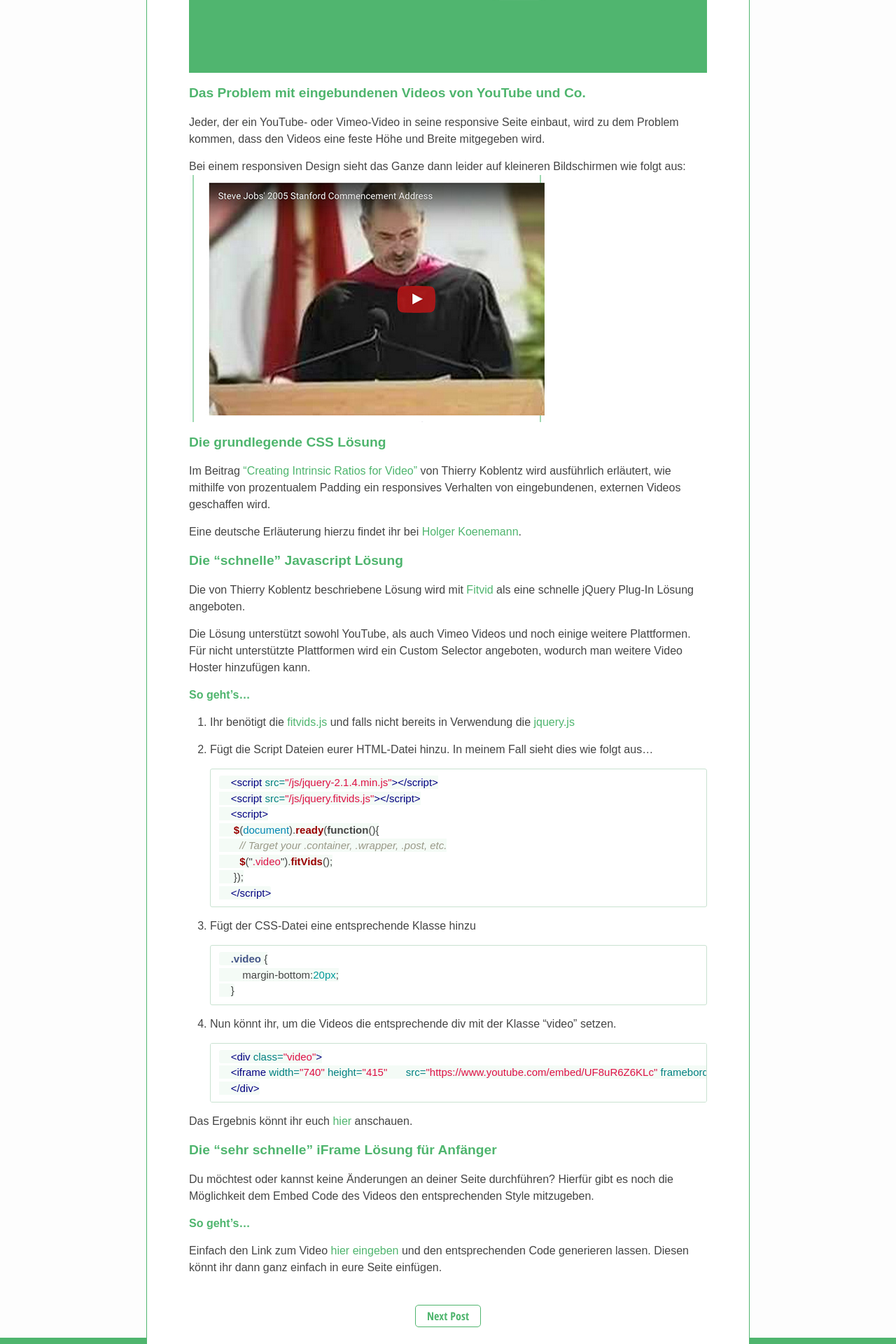
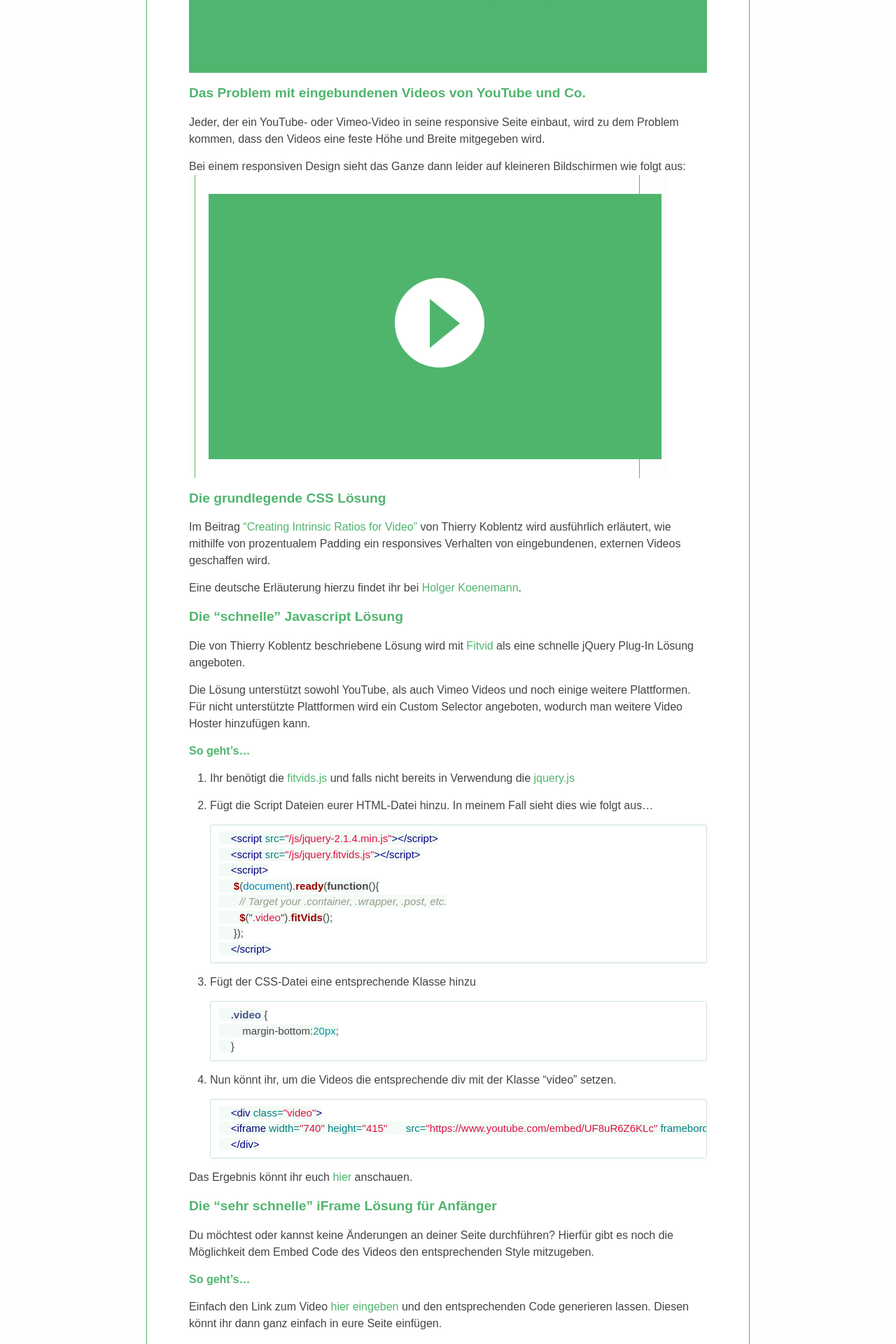
Before and after one commit to webwb/webwb.github.io, a Jekyll site: the page built from _posts/2015-09-21-responsiv-design-embedded-videos.md, in a window 1280 px wide. Shown: the part 941-2861 px from the top of the page at 70% size. Built offline with Jekyll 4.4.1, drawn with Linux system fonts in a browser that asks for light colours; comment, search, counter and statistics services are not loaded.

Commit message:
Updated 2015-09-21-responsiv-design-embedded-videos.md

```diff
--- a/_posts/2015-09-21-responsiv-design-embedded-videos.md
+++ b/_posts/2015-09-21-responsiv-design-embedded-videos.md
@@ -18,7 +18,7 @@
 Jeder, der ein YouTube- oder Vimeo-Video in seine responsive Seite einbaut, wird zu dem Problem kommen, dass den Videos eine feste Höhe und Breite mitgegeben wird.
 
 Bei einem responsiven Design sieht das Ganze dann leider auf kleineren Bildschirmen wie folgt aus:
-![Embedded Video nicht responsive]({{site.baseurl}}/images/videononresponsiv.jpg)
+![Embed Video nicht responsive]({{site.baseurl}}/images/videononresponsive.png)
 
 ## Die grundlegende CSS Lösung
 Im Beitrag ["Creating Intrinsic Ratios for Video"](http://alistapart.com/article/creating-intrinsic-ratios-for-video) von Thierry Koblentz wird ausführlich erläutert, wie mithilfe von prozentualem Padding ein responsives Verhalten von eingebundenen, externen Videos geschaffen wird.
```
